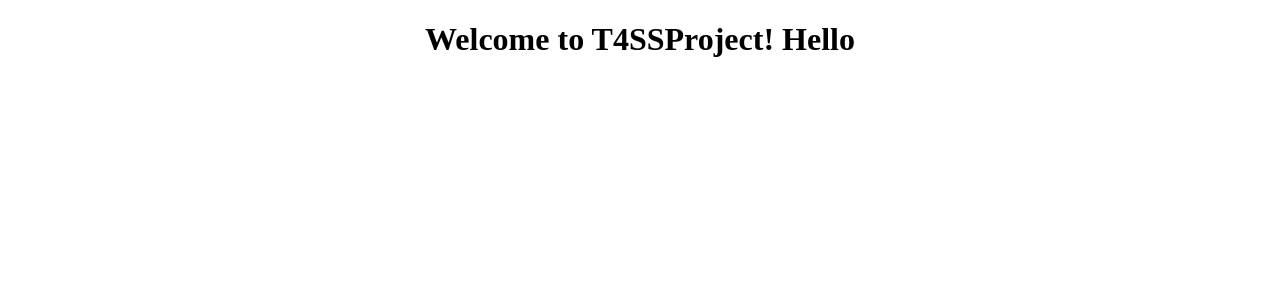
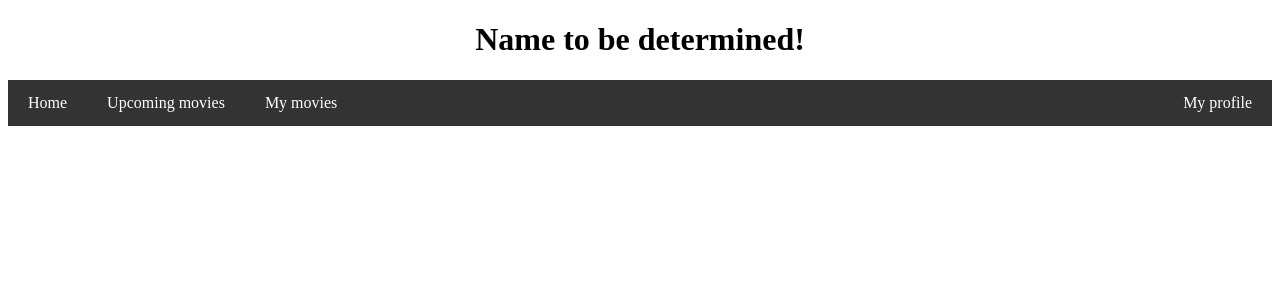
Before and after one commit to Dasch1810/T4SSProject, an Angular app: page / in a window 1280 px wide. Shown: the top 300 px of the page. Built offline with nearby package versions, Linux system fonts and the light colour scheme.

Commit message:
Wireframe setup1
header prototype

```diff
--- a/src/app/app.component.html
+++ b/src/app/app.component.html
@@ -1,7 +1,6 @@
 <!--The content below is only a placeholder and can be replaced.-->
 <div style="text-align:center">
   <h1>
-    Welcome to {{ title }}!
-
-    Hello
+    {{ title }}!
   </h1>
+<app-header></app-header>
--- a/src/app/app.component.ts
+++ b/src/app/app.component.ts
@@ -6,5 +6,5 @@ import { Component } from '@angular/core';
   styleUrls: ['./app.component.css']
 })
 export class AppComponent {
-  title = 'T4SSProject';
+  title = 'Name to be determined';
 }
--- a/src/app/app.module.ts
+++ b/src/app/app.module.ts
@@ -3,10 +3,12 @@ import { NgModule } from '@angular/core';
 
 import { AppRoutingModule } from './app-routing.module';
 import { AppComponent } from './app.component';
+import { HeaderComponent } from './header/header/header.component';
 
 @NgModule({
   declarations: [
-    AppComponent
+    AppComponent,
+    HeaderComponent
   ],
   imports: [
     BrowserModule,
--- /dev/null
+++ b/src/app/header/header/header.component.css
@@ -0,0 +1,21 @@
+.navbar{
+    overflow: hidden;
+    background-color: #333;
+    position: sticky;
+    top: 0;
+  }
+.navbar a{
+float: left;
+  display: block;
+  color: white;
+  text-align: center;
+  padding: 14px 20px;
+  text-decoration: none;
+}
+.navbar a.right{
+    float:right;
+}
+.navbar a:hover {
+    background-color: #ddd;
+    color: black;
+  }
--- /dev/null
+++ b/src/app/header/header/header.component.html
@@ -0,0 +1,7 @@
+
+    <div class="navbar">
+        <a href=#>Home</a>
+        <a href=#>Upcoming movies</a>
+        <a href=#>My movies</a>
+        <a  href=# class="right">My profile</a>
+    </div>
--- /dev/null
+++ b/src/app/header/header/header.component.ts
@@ -0,0 +1,15 @@
+import { Component, OnInit } from '@angular/core';
+
+@Component({
+  selector: 'app-header',
+  templateUrl: './header.component.html',
+  styleUrls: ['./header.component.css']
+})
+export class HeaderComponent implements OnInit {
+
+  constructor() { }
+
+  ngOnInit() {
+  }
+
+}
```
